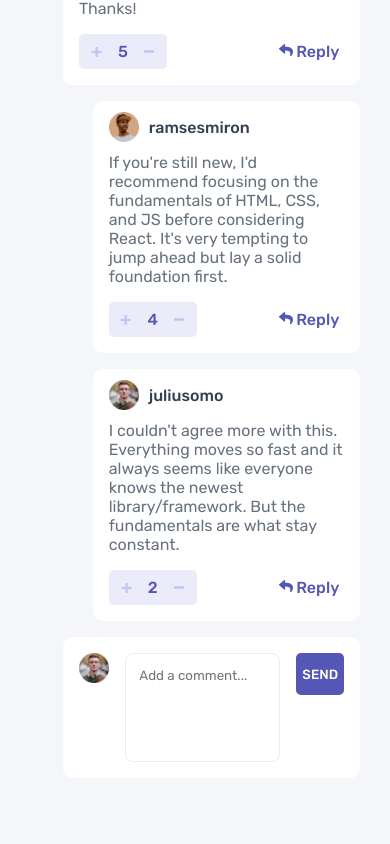
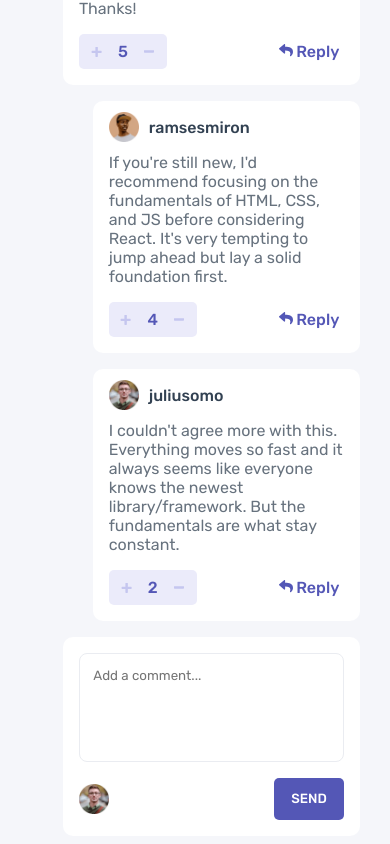
Before and after one commit to ajaythapliyal/interactive-comments, a React (Create React App) app: page / in a window 390 px wide. Shown: the part 453-1297 px from the top of the page. Before the commit the page ends 1239 px from the top, so only its background shows below. Built offline with nearby package versions, Linux system fonts and the light colour scheme.

Commit message:
adds add comment functionality

```diff
--- a/src/App.js
+++ b/src/App.js
@@ -19,6 +19,10 @@ function App() {
     const comment = findComment(comments, id);
     comment.score -= 1;
     setComments([...comments]);
+  }
+
+  function onComment(comment) {
+    setComments([...comments, comment]);
   }
 
   const loggedInUser = <User src={data.currentUser.image.png}></User>;
@@ -47,7 +51,7 @@ function App() {
             ></Comment>
           );
         })}
-        <AddComment user={loggedInUser}></AddComment>
+        <AddComment user={data.currentUser} onComment={onComment}></AddComment>
       </main>
       <div></div>
     </div>
--- a/src/comments/AddComment/AddComment.js
+++ b/src/comments/AddComment/AddComment.js
@@ -1,15 +1,40 @@
+import { useState } from "react";
 import User from "../User/User";
 import styles from "./AddComment.module.css";
 
-export default function AddComment({ user, replyTo }) {
+export default function AddComment({ user, replyTo, onComment }) {
+  const [comment, setComment] = useState("");
+
   return (
     <div className={styles["comment-bubble"]}>
-      <div className={styles.user}>{user}</div>
+      <User className={styles.user} src={user.image.png}></User>
       <textarea
         className={styles["input-box"]}
         placeholder="Add a comment..."
+        value={comment}
+        onChange={(event) => setComment(event.target.value)}
       ></textarea>
-      <button className={styles.btn}>{replyTo ? "REPLY" : "SEND"} </button>
+      <button
+        className={styles.btn}
+        onClick={() => {
+          onComment({
+            id: Math.floor(Math.random() * 10000),
+            content: comment,
+            createdAt: "now",
+            score: 0,
+            user: {
+              image: {
+                png: "image-juliusomo.png",
+              },
+              username: "juliusomo",
+            },
+            replies: [],
+          });
+          setComment("");
+        }}
+      >
+        {replyTo ? "REPLY" : "SEND"}{" "}
+      </button>
     </div>
   );
 }
--- a/src/comments/AddComment/AddComment.module.css
+++ b/src/comments/AddComment/AddComment.module.css
@@ -6,7 +6,7 @@
     box-sizing: border-box;
     display: grid;
     grid-gap: 1em;
-    grid-template-columns: 1fr 19fr 2fr;
+    grid-template-columns: 1fr 30fr 70px;
     grid-template-rows: minmax(0, 1fr);
 }
 
@@ -38,3 +38,20 @@
 .user{
     align-self: start;
 }
+
+@media screen and (max-width: 500px) {
+    .input-box{
+        grid-column: 1/-1;
+        grid-row: 1/2;
+    }
+
+    .btn{
+        grid-column: 3/-1;
+    }
+
+    .user{
+        align-self: center;
+    }
+
+
+}
--- a/src/comments/User/User.js
+++ b/src/comments/User/User.js
@@ -1,9 +1,11 @@
 import Avatar from "../Avatar/Avatar";
 import styles from "./User.module.css";
 
-export default function User({ src, username }) {
+export default function User({ src, username, className }) {
   return (
-    <div className={styles["user-container"]}>
+    <div
+      className={`${styles["user-container"]} ${className ? className : ""}`}
+    >
       <Avatar src={src}></Avatar>
       {username && <span className={styles.username}>{username}</span>}
     </div>
--- a/src/comments/util.js
+++ b/src/comments/util.js
@@ -4,7 +4,8 @@ export function findComment(comments, id) {
     if (comment.id === id) {
       return comment;
     } else if (comment.replies?.length) {
-      return findComment(comment.replies, id);
+      const result = findComment(comment.replies, id);
+      if (result) return result;
     }
   }
 }
```
